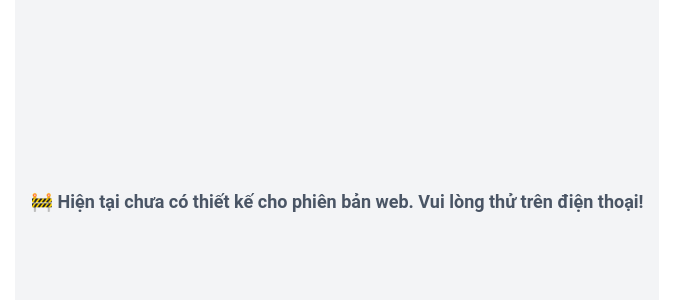
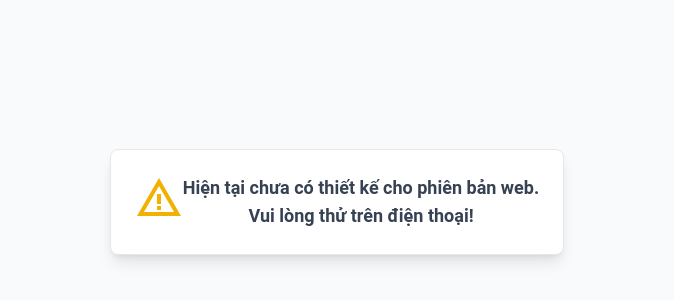
Before and after one commit to NtLap99/NguyenThanhLap_ByteTech, a React (Vite) app: page / in a window 1280 px wide. Shown: the part 198-498 px from the top of the page, without its empty margins (303-977 px from the left). Built offline with nearby package versions, Linux system fonts and the light colour scheme; no server answers.

Commit message:
Reorganize folders, edit readme file

```diff
--- a/package.json
+++ b/package.json
@@ -13,7 +13,6 @@
     "@tailwindcss/vite": "^4.0.7",
     "axios": "^1.7.9",
     "lodash": "^4.17.21",
-    "lodash-es": "^4.17.21",
     "react": "^18.0.0",
     "react-dom": "^18.0.0",
     "react-icons": "^5.5.0",
--- a/src/App.css
+++ b/src/App.css
@@ -1,9 +1,3 @@
-#root {
-  max-width: 1280px;
-  margin: 0 auto;
-  background-color: #fff;
-}
-
 .logo {
   height: 6em;
   padding: 1.5em;
--- a/src/App.tsx
+++ b/src/App.tsx
@@ -2,8 +2,8 @@ import React from "react";
 import { createBrowserRouter, RouterProvider } from "react-router-dom";
 import { RecoilRoot } from "recoil";
 import './App.css';
-import ProductDetail from "./pages/product-detail";
-import ProductList from "./pages/product-list";
+import ProductDetail from "./pages/product/detail";
+import ProductList from "./pages/product";
 
 const router = createBrowserRouter([
   { path: "/", element: <ProductList /> },
--- a/src/components/cart-modal.tsx
+++ b/src/components/cart/cart-modal.tsx
@@ -1,8 +1,8 @@
 import React from "react";
 import { RiDeleteBin5Line } from "react-icons/ri";
 import { useRecoilState } from "recoil";
-import { cartState, removeFromCart } from "../state/cart-state";
-import { ICartItem } from "../types/cart";
+import { cartState, removeFromCart } from "../../state/cate/cart-state";
+import { ICartItem } from "../../types/cart";
 interface CartModalProps {
   isOpen: boolean;
   onClose: () => void;
@@ -26,7 +26,7 @@ const CartModal: React.FC<CartModalProps> = ({ isOpen, onClose, items }) => {
       ></div>
       <div className="bg-white w-full pb-4 pt-2 px-4 rounded-t-2xl shadow-lg relative max-w-md">
         <div
-          className="absolute text-gray-600 left-48 w-16 !h-2 bg-gray-200 rounded-xl"
+          className="absolute text-gray-600 left-1/2 -translate-x-1/2 w-16 !h-2 bg-gray-200 rounded-xl"
           onClick={onClose}
         />
         <h2 className="text-lg font-semibold mb-2 text-gray-900 mt-4">
--- /dev/null
+++ b/src/components/common/web-view-notice.tsx
@@ -0,0 +1,18 @@
+import { MdWarningAmber } from "react-icons/md";
+
+const WebViewNotice = () => {
+  return (
+    <div className="min-h-screen hidden lg:flex items-center justify-center bg-gray-50 w-screen ">
+      <div className="bg-white shadow-lg rounded-lg p-6 border border-gray-200 flex ">
+        <MdWarningAmber className="text-yellow-500 text-5xl mb-2" />
+        <p className="text-lg font-semibold text-gray-700 text-center">
+          Hiện tại chưa có thiết kế cho phiên bản web.
+          <br />
+          Vui lòng thử trên điện thoại!
+        </p>
+      </div>
+    </div>
+  );
+};
+
+export default WebViewNotice;
--- a/src/components/header.tsx
+++ b/src/components/header/header.tsx
@@ -1,8 +1,8 @@
 import React, { useState } from "react";
 import { useRecoilState, useRecoilValue } from "recoil";
-import { cartCountState, cartState } from "../state/cart-state";
-import CartIcon from "./cart-icon";
-import CartModal from "./cart-modal";
+import { cartCountState, cartState } from "../../state/cate/cart-state";
+import CartIcon from "../cart/cart-icon";
+import CartModal from "../cart/cart-modal";
 
 const Header: React.FC = () => {
   const [isCartOpen, setIsCartOpen] = useState(false);
@@ -13,7 +13,7 @@ const Header: React.FC = () => {
       <div
         className="absolute inset-0"
         style={{
-          backgroundImage: "url('/Cover.png')",
+          backgroundImage: "url('/cover.png')",
           backgroundSize: "cover",
           backgroundPosition: "center",
           backgroundBlendMode: "overlay",
@@ -30,7 +30,7 @@ const Header: React.FC = () => {
           Nguyễn Văn B
         </h2>
         <div
-          className="absolute top-2 right-4"
+          className="absolute top-2 right-4 hover:scale-105 active:scale-95 cursor-pointer"
           onClick={() => setIsCartOpen(true)}
         >
           <CartIcon itemCount={cartCount} />
--- a/src/components/product-card.tsx
+++ b/src/components/product/product-card.tsx
@@ -1,7 +1,7 @@
 import React from "react";
 import { LuTag } from "react-icons/lu";
 import { useNavigate } from "react-router-dom";
-import { IProduct } from "../types/cart";
+import { IProduct } from "../../types/cart";
 
 const ProductCard: React.FC<{ product: IProduct }> = ({ product }) => {
   const navigate = useNavigate();
--- a/src/components/web-view-notice.tsx
+++ /dev/null
@@ -1,12 +0,0 @@
-const WebViewNotice = () => {
-  return (
-    <div className="hidden lg:flex justify-center items-center min-h-screen">
-      <p className="text-lg font-semibold text-gray-600 p-4">
-        🚧 Hiện tại chưa có thiết kế cho phiên bản web. Vui lòng thử trên điện
-        thoại!
-      </p>
-    </div>
-  );
-};
-
-export default WebViewNotice;
--- a/src/pages/product-detail.tsx
+++ b/src/pages/product/detail.tsx
@@ -5,18 +5,18 @@ import { LuTag } from "react-icons/lu";
 import { MdNavigateBefore, MdNavigateNext } from "react-icons/md";
 import { useParams } from "react-router-dom";
 import { useRecoilState, useRecoilValue } from "recoil";
-import { getDetailProduct } from "../api";
-import CartIcon from "../components/cart-icon";
-import CartModal from "../components/cart-modal";
-import WebViewNotice from "../components/web-view-notice";
+import { getDetailProduct } from "../../api";
+import CartIcon from "../../components/cart/cart-icon";
+import CartModal from "../../components/cart/cart-modal";
+import WebViewNotice from "../../components/common/web-view-notice";
 import {
   addToCart,
   cartCountState,
   cartState,
   cartTotalState,
   updateCartQuantity,
-} from "../state/cart-state";
-import { IProduct } from "../types/cart";
+} from "../../state/cate/cart-state";
+import { IProduct } from "../../types/cart";
 
 const ProductDetail: React.FC = () => {
   const { id } = useParams<{ id: string }>();
@@ -122,7 +122,7 @@ const ProductDetail: React.FC = () => {
       </div>
       {isBuying && (
         <div
-          className="fixed bottom-18 right-4 w-full flex justify-end px-4 lg:hidden"
+          className="fixed bottom-18 right-4 hover:scale-105 active:scale-95 cursor-pointer  px-4 lg:hidden"
           onClick={() => setIsCartOpen(true)}
         >
           <CartIcon itemCount={cartCount} />
--- a/src/state/cart-state.ts
+++ b/src/state/cate/cart-state.ts
@@ -1,6 +1,6 @@
 import { filter, find, map, max } from "lodash";
 import { atom, selector } from "recoil";
-import { ICartItem, IProduct } from "../types/cart";
+import { ICartItem, IProduct } from "../../types/cart";
 
 export const cartState = atom<ICartItem[]>({
   key: "cartState",
```
Also changed, not shown: src/pages/product/index.tsx (renamed from src/pages/product-list.tsx, +6 -6 lines), src/components/cart/cart-icon.tsx (renamed from src/components/cart-icon.tsx), 1 other file (tests, documents, lock files or other folders).
